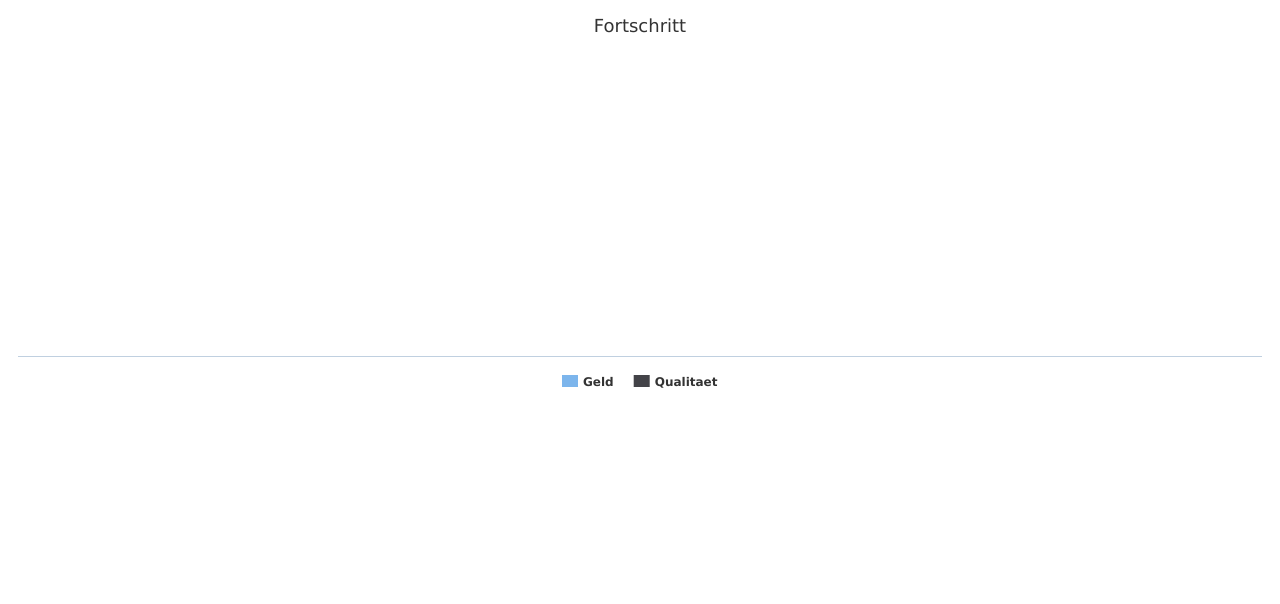
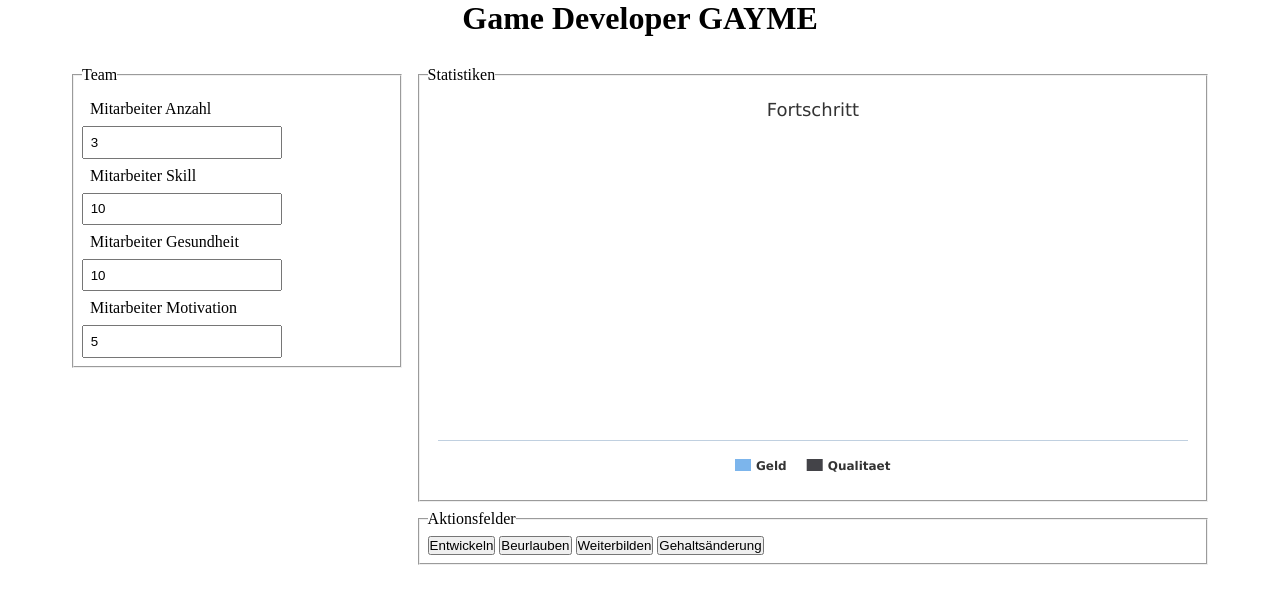
Before and after one commit to ZedGitHub/EvalKomplSW, a plain HTML site: page site/index.html in a window 1280 px wide. Drawn offline with Linux system fonts and the light colour scheme.

Commit message:
Add Functionality inside the guy and create layout.

```diff
--- a/site/index.html
+++ b/site/index.html
@@ -1,15 +1,57 @@
-<?xml version="1.0" encoding="UTF-8"?>
-<!DOCTYPE html>
-<html xmlns="http://www.w3.org/1999/xhtml">
+<html>
 	<head>
+		<meta charset="utf-8" />
 		<title>GameDeveloperGAYME</title>
 		<script src="JQmin.js"></script>
 		<script src="HC.js"></script>
 		<script src="scriptStuff.js"></script>
 		<script src="chartStuff.js"></script>
-		<!--  <link rel="stylesheet" href="style.css" type="text/css" />-->
+		<link rel="stylesheet" href="style.css" type="text/css" />
 	</head>
+
 	<body>
-		<div id="container" style="min-width: 310px; height: 400px; margin: 0 auto"></div>
+<h1>Game Developer GAYME</h1>
+		<section id="main-content">
+
+			<article id="team-info">
+				<fieldset>
+					<legend>Team</legend>
+					<ul>
+						<li><label for="team-number">Mitarbeiter Anzahl</label><input id="team-number" type="text"/></li>
+						<li><label for="team-skill">Mitarbeiter Skill</label><input id="team-skill" type="text"/></li>
+						<li><label for="team-health">Mitarbeiter Gesundheit</label><input id="team-health" type="text"/></li>
+						<li><label for="team-motivation">Mitarbeiter Motivation</label><input id="team-movitation" type="text"/></li>
+					</ul>
+				</fieldset>
+			</article>
+
+			<aside>
+				<article id="diagramm">
+					<fieldset>
+						<legend>Statistiken</legend>
+						<div id="container" ></div>
+					</fieldset>
+				</article>
+
+				<article id="buttons">
+					<fieldset>
+						<legend>Aktionsfelder</legend>
+							<input type="button" value="Entwickeln" onclick="entwickeln()" />
+							<input type="button" value="Beurlauben" onclick="urlaub()"/>
+							<input type="button" value="Weiterbilden" onclick="training()"/>
+							<input type="button" value="Gehaltsänderung" onclick="gehaltAendern(1)"/>
+					</fieldset>
+				</article>
+			</aside>
+			<div class="clear"/>
+
+		</section>
+
+		<script type="text/javascript">
+			// Fill values inside the team info
+			update();
+		</script>
+
 	</body>
+
 </html>
--- a/site/scriptStuff.js
+++ b/site/scriptStuff.js
@@ -24,6 +24,8 @@ function entwickeln(){
     qualitaet = qualitaet + motivation * skill * entwicklungsQualiMultiplier;
     motivation = motivation - entwicklungsMotivationsReducer;
     gesundheit = gesundheit - entwicklungsGesundheitsReducer;
+
+    update();
 }
 
 function urlaub(){
@@ -32,6 +34,7 @@ function urlaub(){
     motivation = motivation + urlaubMotivationsSchub;
     gesundheit = gesundheit + urlaubGesundheitsSchub;
 
+    update();
 }
 
 function training(){
@@ -41,6 +44,7 @@ function training(){
     motivation = motivation + trainingMotivationsSchub;
     skill = skill + trainingSkillSchub;
     gesundheit = gesundheit - entwicklungsGesundheitsReducer;
+    update();
 }
 
 function gehaltAendern(aenderung){
@@ -57,12 +61,22 @@ function gehaltAendern(aenderung){
     geld = geld - teamgroesse * gehalt;
     zeit = zeit - 1;
     gesundheit = gesundheit - entwicklungsGesundheitsReducer;
-
+    update();
 }
 
 function checkGesundheit(){
     if (gesundheit == 0){
-	alert("Deine Leute sind tot du Dödel");
+	alert("Deine Leute sind tot du Dödel!");
     }
+    update();
+}
 
+function update(){
+    // Fill values inside the team info
+    document.getElementById('team-number').value = teamgroesse;
+    document.getElementById('team-skill').value = skill;
+    document.getElementById('team-health').value = gesundheit;
+    document.getElementById('team-movitation').value = motivation;
+
+    initializeChart();
 }
--- a/site/style.css
+++ b/site/style.css
@@ -0,0 +1,49 @@
+body,ul,li,p,input,fieldset,legend{
+  padding: 0;
+  margin: 0;
+  list-style: none;
+}
+
+h1{
+  width: 100%;
+  text-align: center;
+}
+
+.clear{
+  clear: both;
+}
+
+#main-content{
+  width: 90%;
+  margin: auto;
+  height: 100%;
+}
+
+#team-info{
+  float: left;
+  width: 30%;
+  height: 100%;
+}
+
+#team-info fieldset ul li label{
+  width: 10em;
+  display: inline-block;
+  padding: 0.5em;
+}
+
+#team-info fieldset ul li input{
+  width: 15em;
+  padding: 0.5em;
+}
+
+fieldset {
+  margin: 0.5em;
+  padding: 0.5em;
+}
+
+aside{
+  float: left;
+  width: 70%;
+  height: 100%;
+  overflow: hidden;
+}
```
Also changed, not shown: 2 other files.
